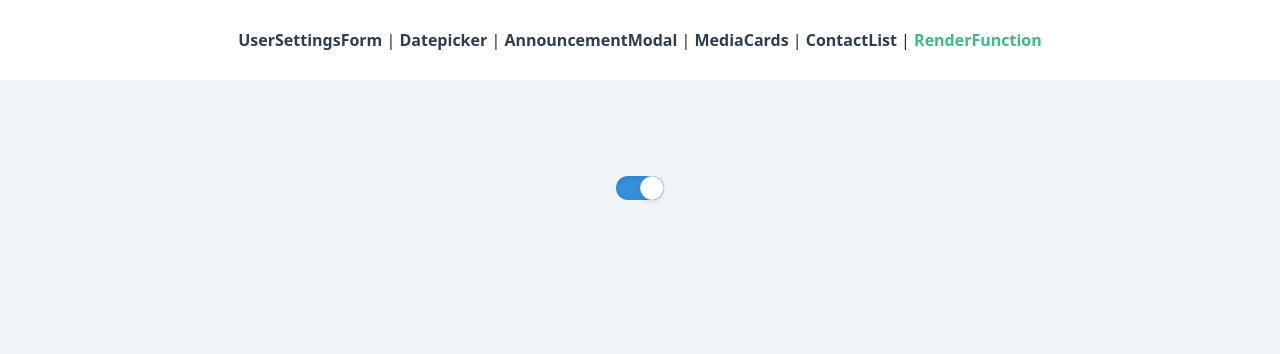
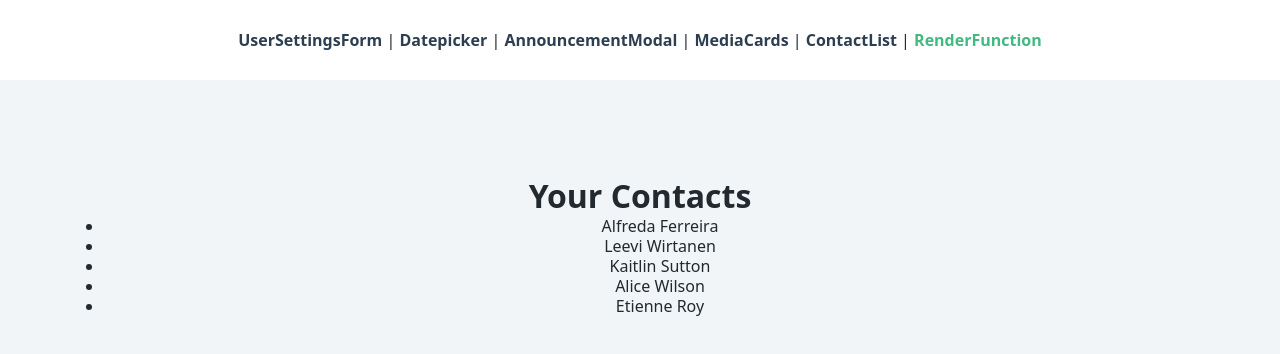
Before and after one commit to 124c4a11/AdvancedVueComponentDesign-Vue.js-, a Vue app: page /render-function in a window 1280 px wide. Shown: the top 354 px of the page. Built offline with nearby package versions, Linux system fonts and the light colour scheme.

Commit message:
Render Function and Children

```diff
--- a/src/components/Render.vue
+++ b/src/components/Render.vue
@@ -1,25 +1,33 @@
 <script>
-import ToggleInput from './ToggleInput.vue'
+import contacts from "@/../public/data/contacts.json"
 
 export default {
   props: [],
 
   data () {
-    return {
-      toggled: true
-    }
+    return { contacts }
   },
 
   render (createElement) {
-    return createElement(ToggleInput, {
-      props: {
-        value: this.toggled
-      },
+    return createElement('div', {}, [
+      createElement('h1', {}, 'Your Contacts'),
 
-      on: {
-        input: (newValue) => (this.toggled = newValue)
-      }
-    })
+      createElement(
+        'ul',
+
+        {},
+
+        this.contacts.map((contact) => {
+          return createElement(
+            'li',
+
+            {},
+
+            `${contact.name.first} ${contact.name.last}`
+          )
+        })
+      )
+    ])
   }
 }
 </script>
```
